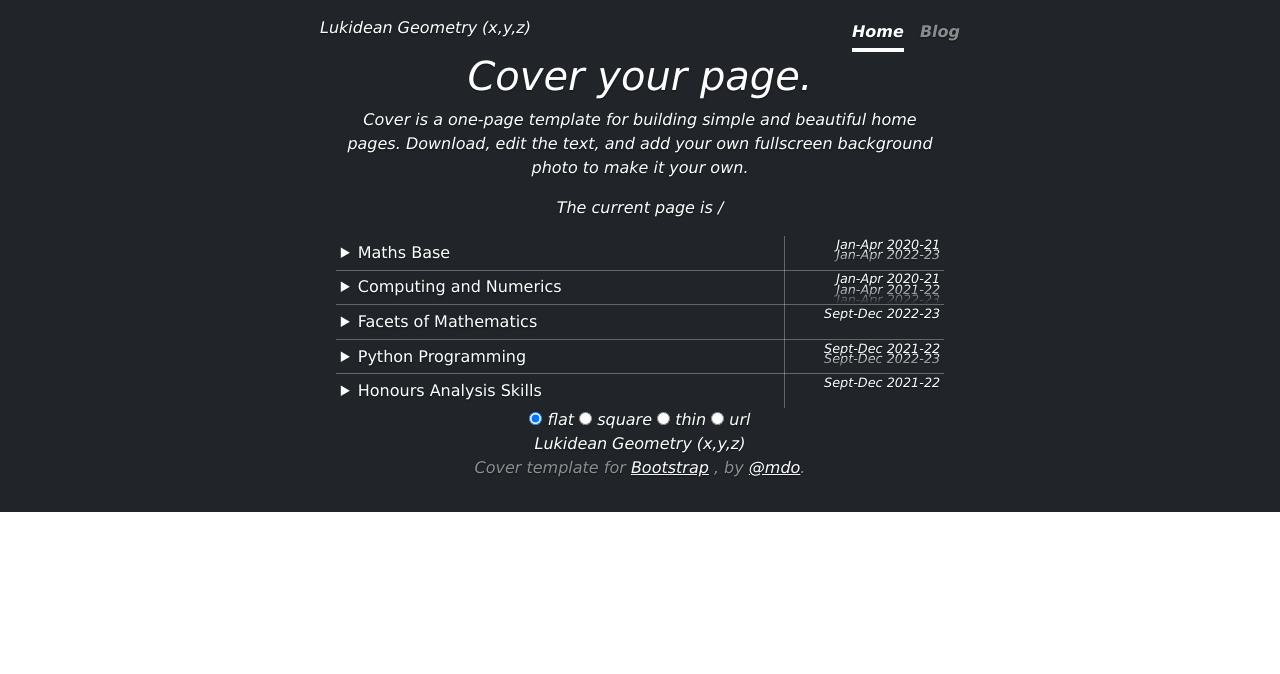
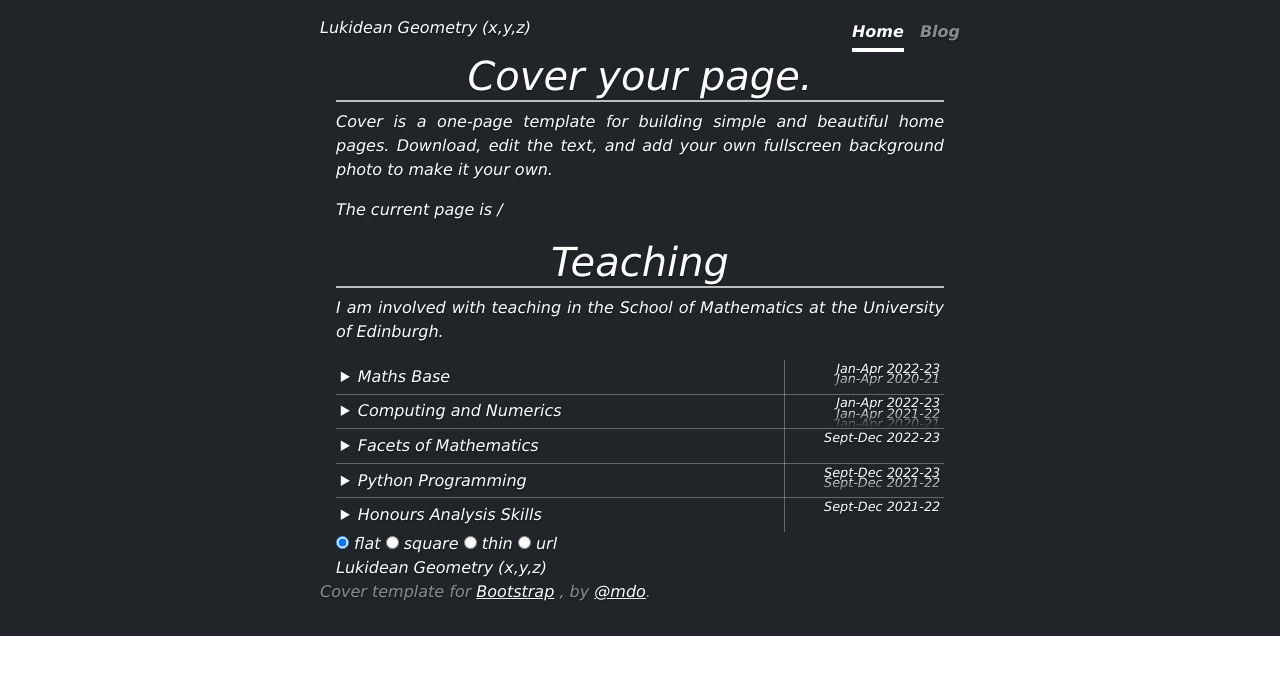
Before and after one commit to lnay/lnay, a SvelteKit app: page / in a window 1280 px wide. Shown: the top 674 px of the page. Built offline with nearby package versions, Linux system fonts and the light colour scheme.

Commit message:
Add Markdown to component, adjust scss

```diff
--- a/package.json
+++ b/package.json
@@ -23,5 +23,8 @@
 		"typescript": "^5.0.0",
 		"vite": "^4.4.2"
 	},
-	"type": "module"
+	"type": "module",
+	"dependencies": {
+		"marked": "^7.0.2"
+	}
 }
--- a/src/lib/Teaching.svelte
+++ b/src/lib/Teaching.svelte
@@ -1,6 +1,13 @@
 <script lang="ts">
+    import { marked } from 'marked';
     import {courses, teaching_blocks } from "$data/Teaching.json"
 </script>
+
+{@html marked(`
+# Teaching
+
+I am involved with teaching in the School of Mathematics at the University of Edinburgh.
+`)}
 
 <table border="1" frame="void" rules="all">
 {#each courses as course}
@@ -16,7 +23,7 @@
         </td>
         <td>
             <ul>
-            {#each course.tutoring.sort() as t}
+            {#each course.tutoring.sort().reverse() as t}
                 <li>{teaching_blocks[t.block].months} {t.Academic_year}</li>
             {/each}
             </ul>
@@ -96,7 +103,4 @@
     tr {
         transition: height 0.5s;
     }
-    * {
-        font-style: normal;
-    }
 </style>
--- a/src/routes/+layout.svelte
+++ b/src/routes/+layout.svelte
@@ -47,7 +47,7 @@
 	:global(div.outer) {
 		@extend .d-flex;
 		@extend .h-100;
-		@extend .text-center;
+		//@extend .text-center;
 		@extend .text-white;
 		@extend .bg-dark;
 	}
@@ -77,6 +77,7 @@
 	:global(body) {
 		text-shadow: 0 .05rem .1rem rgba(0, 0, 0, .5);
 		box-shadow: inset 0 0 5rem rgba(0, 0, 0, .5);
+		text-decoration: normal;
 	}
 
 	.cover-container {
--- a/src/routes/layout.scss
+++ b/src/routes/layout.scss
@@ -1,4 +1,13 @@
 @import "../../node_modules/bootstrap/scss/bootstrap.scss";
+
+h1{
+	text-align: center;
+	border-bottom: 2px solid rgba(255, 255, 255, 0.7);
+}
+p {
+	text-align: justify;
+	justify-content: space-between;
+}
 
 .bd-placeholder-img {
 	font-size: 1.125rem;
```
Also changed, not shown: 1 other file (tests, documents, lock files or other folders).
